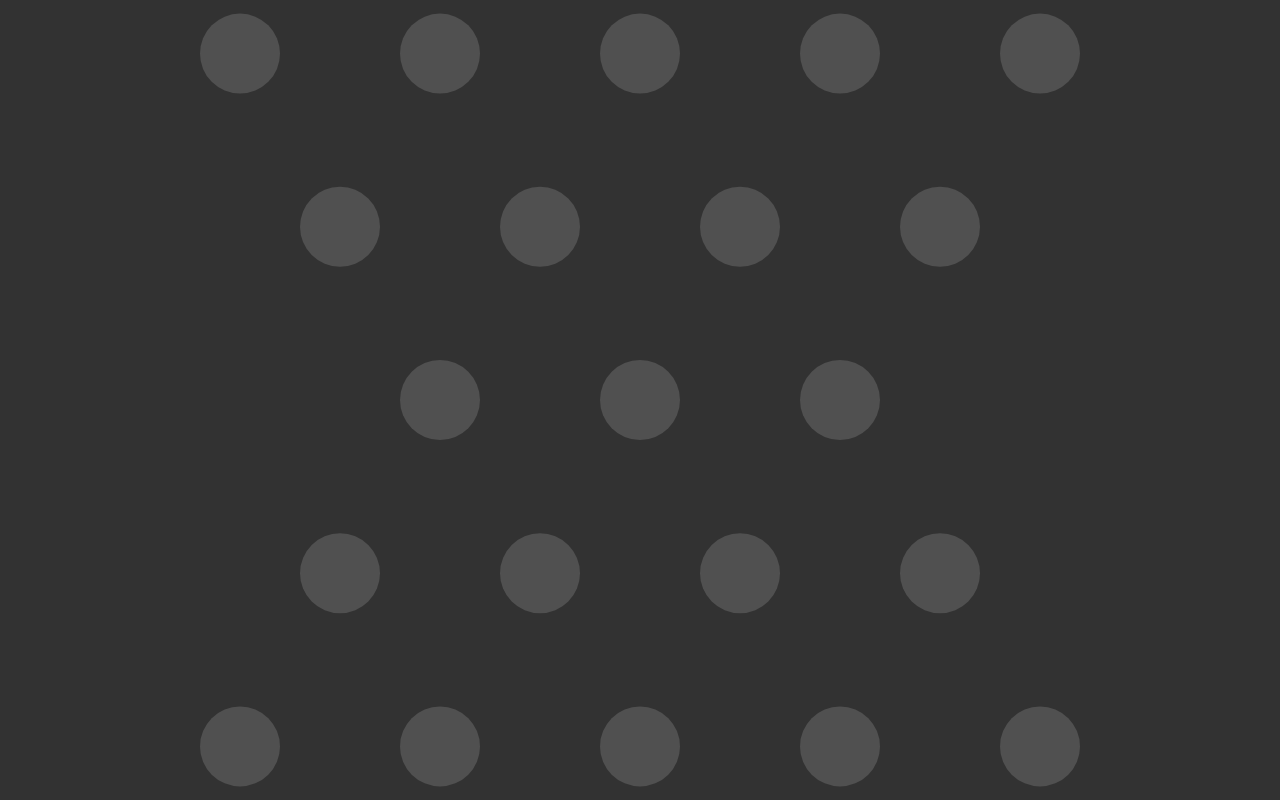
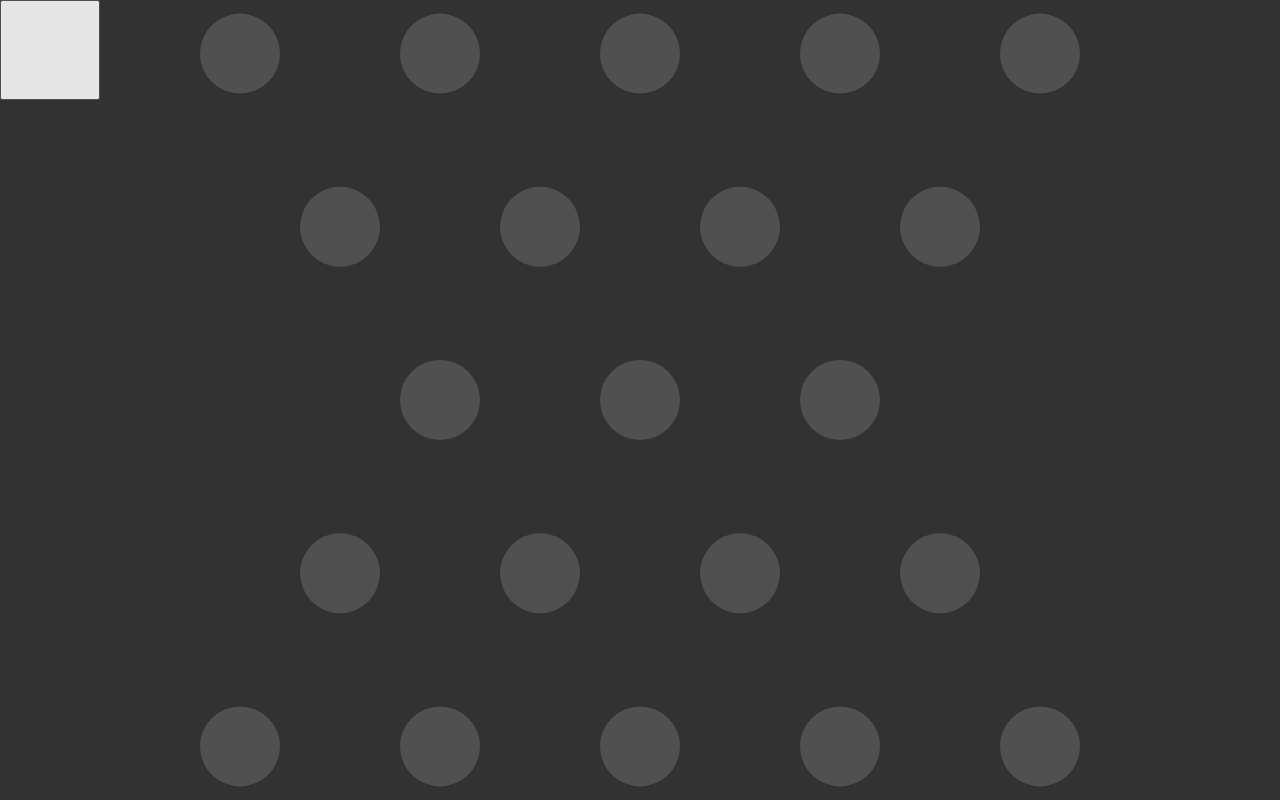
Before and after one commit to kenfjy/count, a website: page index.html in a window 1280 px wide. Drawn offline with Linux system fonts and the light colour scheme.

Commit message:
added secret reload button

```diff
--- a/css/style.css
+++ b/css/style.css
@@ -59,3 +59,11 @@ canvas {
 #help li {
   margin: 0.5rem 0;
 }
+#reload {
+  display: block;
+  width: 100px;
+  height: 100px;
+  position: absolute;
+  top: 0;
+  left: 0;
+}
--- a/index.html
+++ b/index.html
@@ -34,5 +34,6 @@
         <li>[c] : reset timer</li>
       </ul>
     </div>
+    <button id="reload"></button>
   </body>
 </html>
--- a/js/app.js
+++ b/js/app.js
@@ -68,6 +68,7 @@ function draw() {
     .mousedown({canvas : cv}, mouseDown)
     .mouseup(mouseUp)
     .mousemove({canvas : cv}, mouseMove);
+  $("#reload").click(reloadPage);
 
   /* start animation */
   if (cv.getContext) {
@@ -151,3 +152,8 @@ function calc() {
     timeFlag[i] = timePoint[i].x * (countTime * 1000) / timeline.width;
   }
 }
+
+function reloadPage() {
+  console.log("reload");
+  location.reload(false);
+}
```
